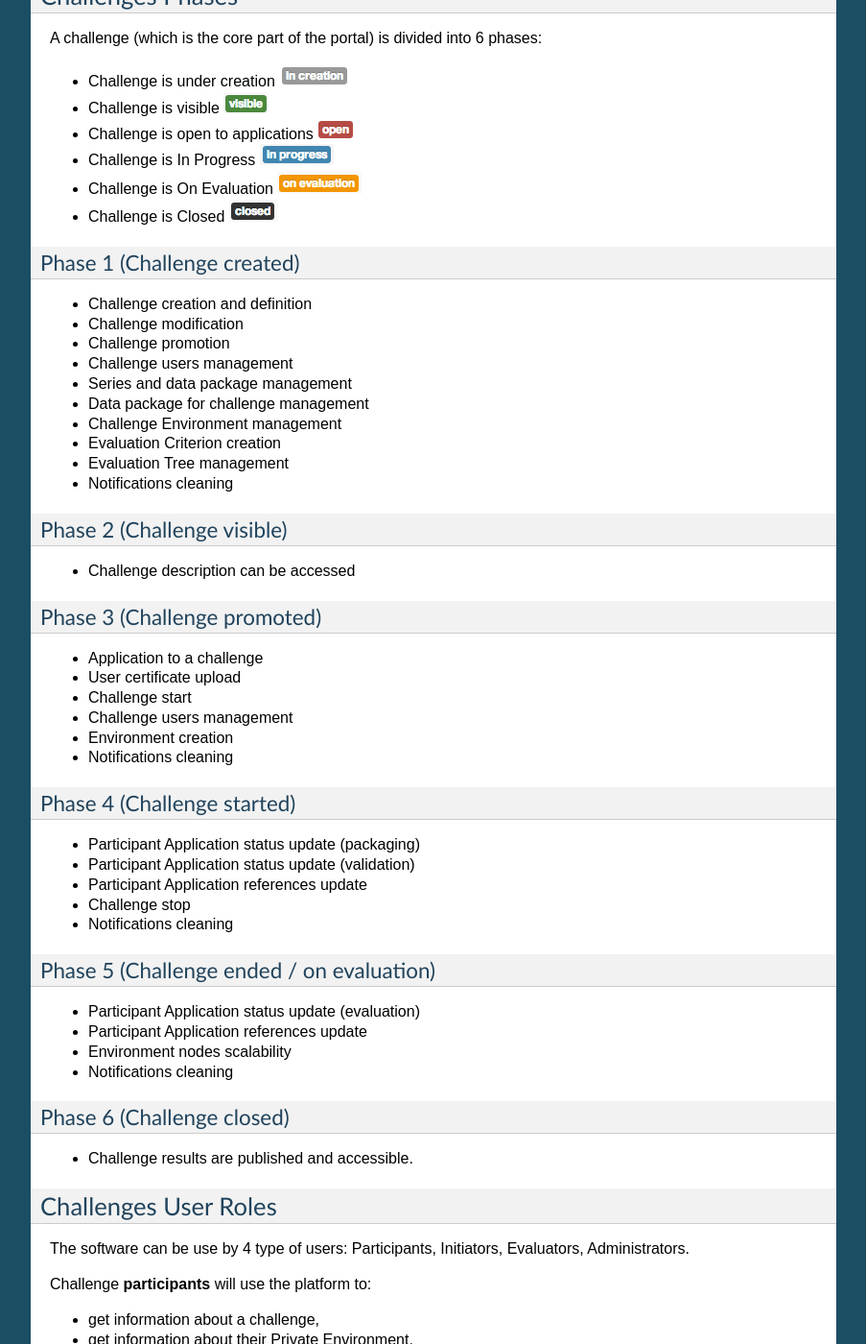
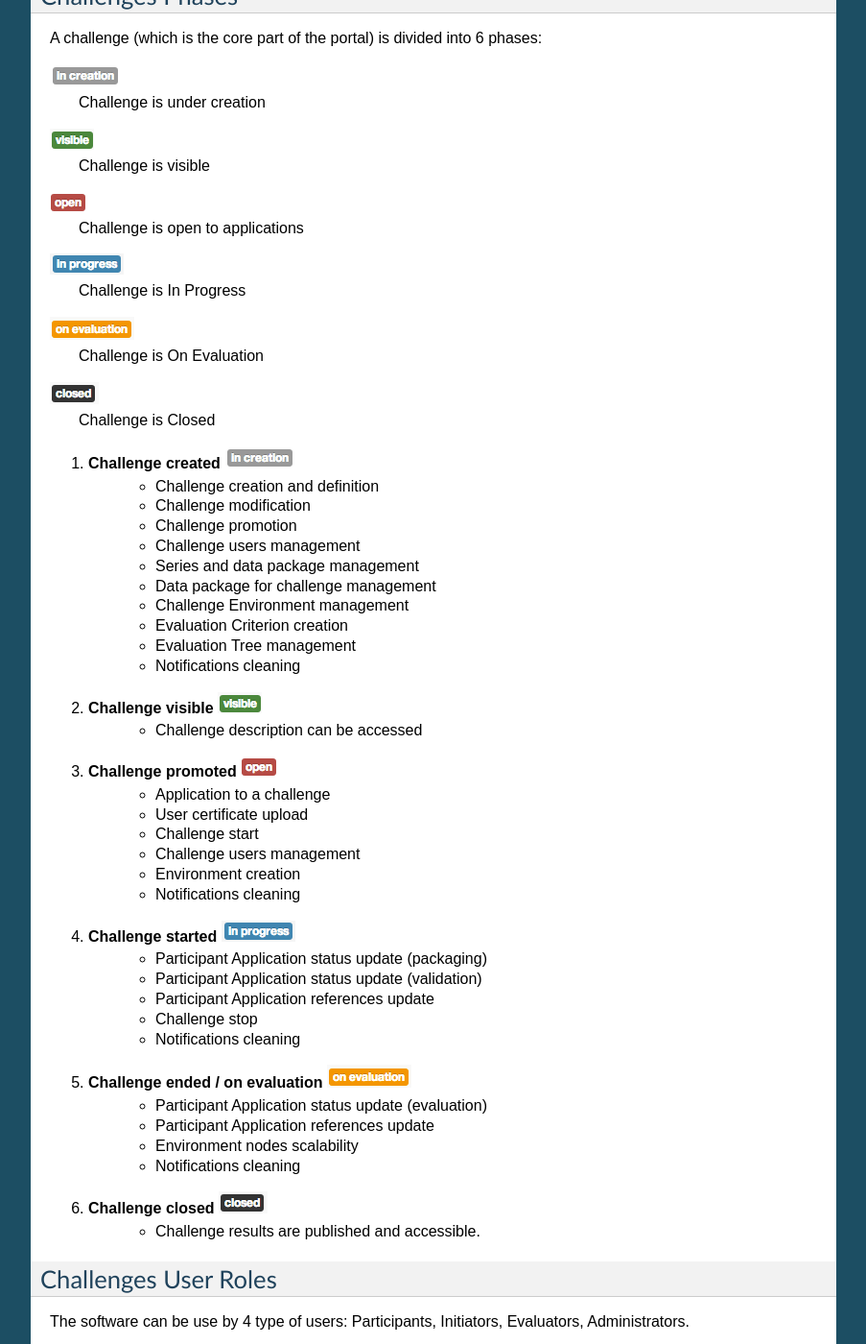
Before and after one commit to Terradue/doc-challenges, a Sphinx documentation site: the page built from source/overview.rst, in a window 1280 px wide and 1400 px high, scrolled down 860 px. Shown: the whole window at 96% size, without its empty margins (198-1101 px from the left). Built offline with Sphinx 7.4.7, drawn with Linux system fonts in a browser that asks for light colours.

Commit message:
challenges phases

```diff
--- a/source/overview.rst
+++ b/source/overview.rst
@@ -38,64 +38,58 @@ Challenges Phases
 -----------------
 A challenge (which is the core part of the portal) is divided into 6 phases:
 
-- Challenge is under creation |contestcreated.png|
-- Challenge is visible |contestpromoted.png|
-- Challenge is open to applications |contestopen.png|
-- Challenge is In Progress |contestinprogress.png|
-- Challenge is On Evaluation |contestonevaluation.png|
-- Challenge is Closed |contestclosed.png|
+|contestcreated.png|
+	Challenge is under creation
+|contestpromoted.png|
+	Challenge is visible
+|contestopen.png|
+	Challenge is open to applications
+|contestinprogress.png|
+	Challenge is In Progress
+|contestonevaluation.png|
+	Challenge is On Evaluation
+|contestclosed.png|
+	Challenge is Closed
 
 
-Phase 1 (Challenge created)
-^^^^^^^^^^^^^^^^^^^^^^^^^^^
+1. **Challenge created** |contestcreated.png|
+	-  Challenge creation and definition
+	-  Challenge modification
+	-  Challenge promotion
+	-  Challenge users management
+	-  Series and data package management
+	-  Data package for challenge management
+	-  Challenge Environment management
+	-  Evaluation Criterion creation
+	-  Evaluation Tree management
+	-  Notifications cleaning
 
--  Challenge creation and definition
--  Challenge modification
--  Challenge promotion
--  Challenge users management
--  Series and data package management
--  Data package for challenge management
--  Challenge Environment management
--  Evaluation Criterion creation
--  Evaluation Tree management
--  Notifications cleaning
+2. **Challenge visible** |contestpromoted.png|
+	-  Challenge description can be accessed
 
-Phase 2 (Challenge visible)
-^^^^^^^^^^^^^^^^^^^^^^^^^^^
+3. **Challenge promoted** |contestopen.png|
+	-  Application to a challenge
+	-  User certificate upload
+	-  Challenge start
+	-  Challenge users management
+	-  Environment creation
+	-  Notifications cleaning
 
--  Challenge description can be accessed
+4. **Challenge started** |contestinprogress.png|
+	-  Participant Application status update (packaging)
+	-  Participant Application status update (validation)
+	-  Participant Application references update
+	-  Challenge stop
+	-  Notifications cleaning
 
-Phase 3 (Challenge promoted)
-^^^^^^^^^^^^^^^^^^^^^^^^^^^^
+5. **Challenge ended / on evaluation** |contestonevaluation.png|
+	-  Participant Application status update (evaluation)
+	-  Participant Application references update
+	-  Environment nodes scalability
+	-  Notifications cleaning
 
--  Application to a challenge
--  User certificate upload
--  Challenge start
--  Challenge users management
--  Environment creation
--  Notifications cleaning
-
-Phase 4 (Challenge started)
-^^^^^^^^^^^^^^^^^^^^^^^^^^^
-
--  Participant Application status update (packaging)
--  Participant Application status update (validation)
--  Participant Application references update
--  Challenge stop
--  Notifications cleaning
-
-Phase 5 (Challenge ended / on evaluation)
-^^^^^^^^^^^^^^^^^^^^^^^^^^^^^^^^^^^^^^^^^
-
--  Participant Application status update (evaluation)
--  Participant Application references update
--  Environment nodes scalability
--  Notifications cleaning
-
-Phase 6 (Challenge closed)
-^^^^^^^^^^^^^^^^^^^^^^^^^^
-
--  Challenge results are published and accessible.
+6. **Challenge closed** |contestclosed.png|
+	-  Challenge results are published and accessible.
 
 
 Challenges User Roles
```
